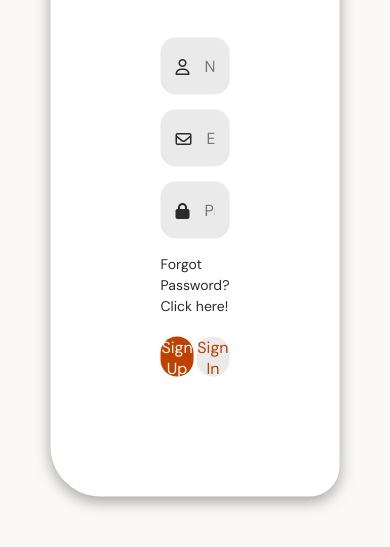
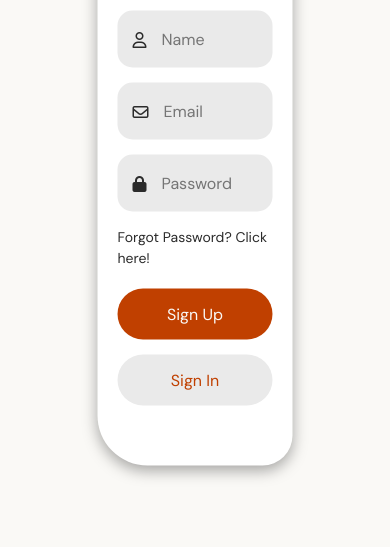
Before and after one commit to valbuilt/bed-and-breakfast, a website built with Vite: page signup.html in a window 390 px wide. Shown: the part 273-820 px from the top of the page. Built offline with nearby package versions, Linux system fonts and the light colour scheme; a web font is replaced by a local one.

Commit message:
Refactor form styles: update section header and enhance responsiveness for mobile devices

```diff
--- a/src/signup-anders/styles.css
+++ b/src/signup-anders/styles.css
@@ -206,7 +206,7 @@ nav {
   border-radius: 5rem;
 }
 
-/* --- Form Container --- */
+/* --- Form --- */
 
 .form-container {
   max-width: 90%;
@@ -290,3 +290,20 @@ input {
   background: #eaeaea;
   color: var(--primary);
 }
+
+@media (max-width: 768px) {
+  .form-container {
+    padding: 80px 20px 60px;
+    max-width: 90%;
+  }
+
+  .btn-field {
+    display: flex;
+    flex-direction: column;
+    gap: 15px;
+  }
+
+  .btn-field button {
+    padding: 15px 0;
+  }
+}
```
